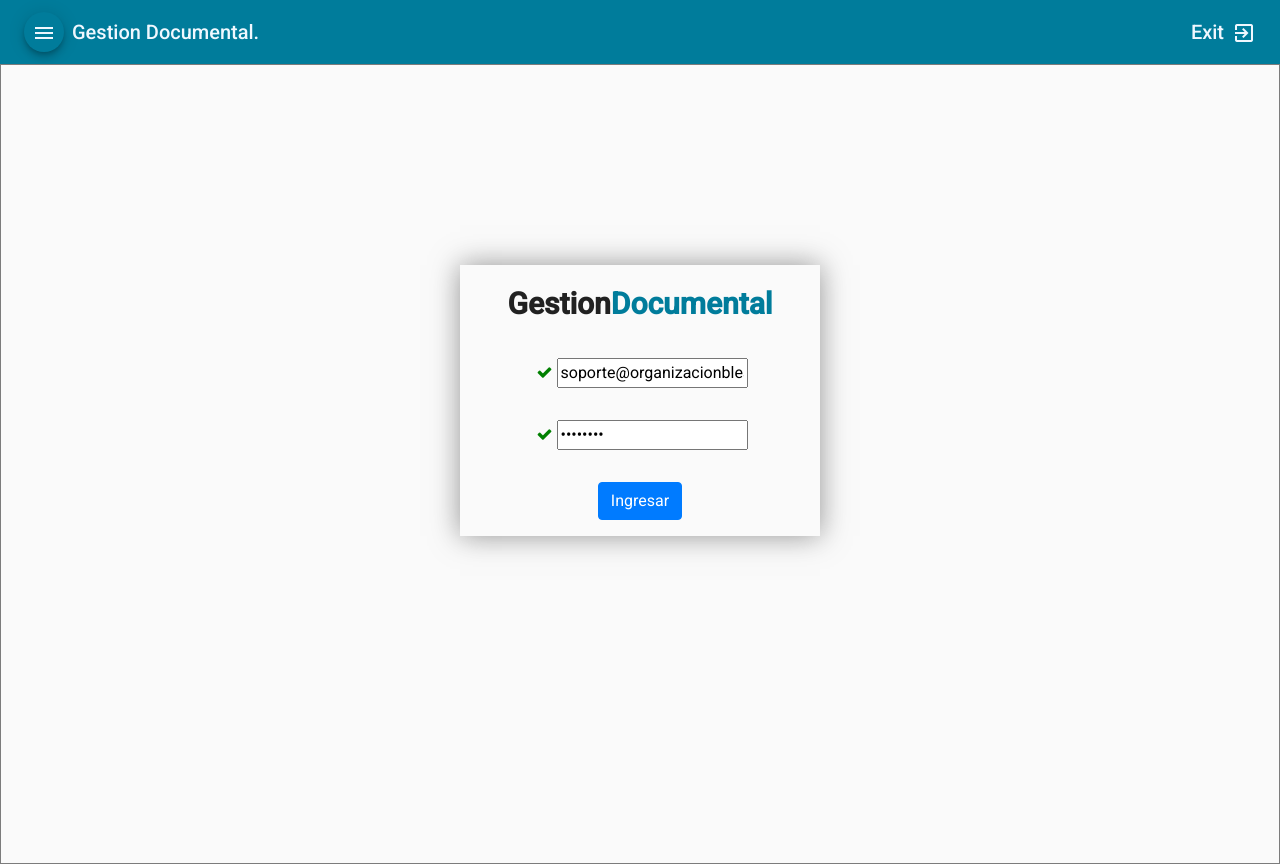
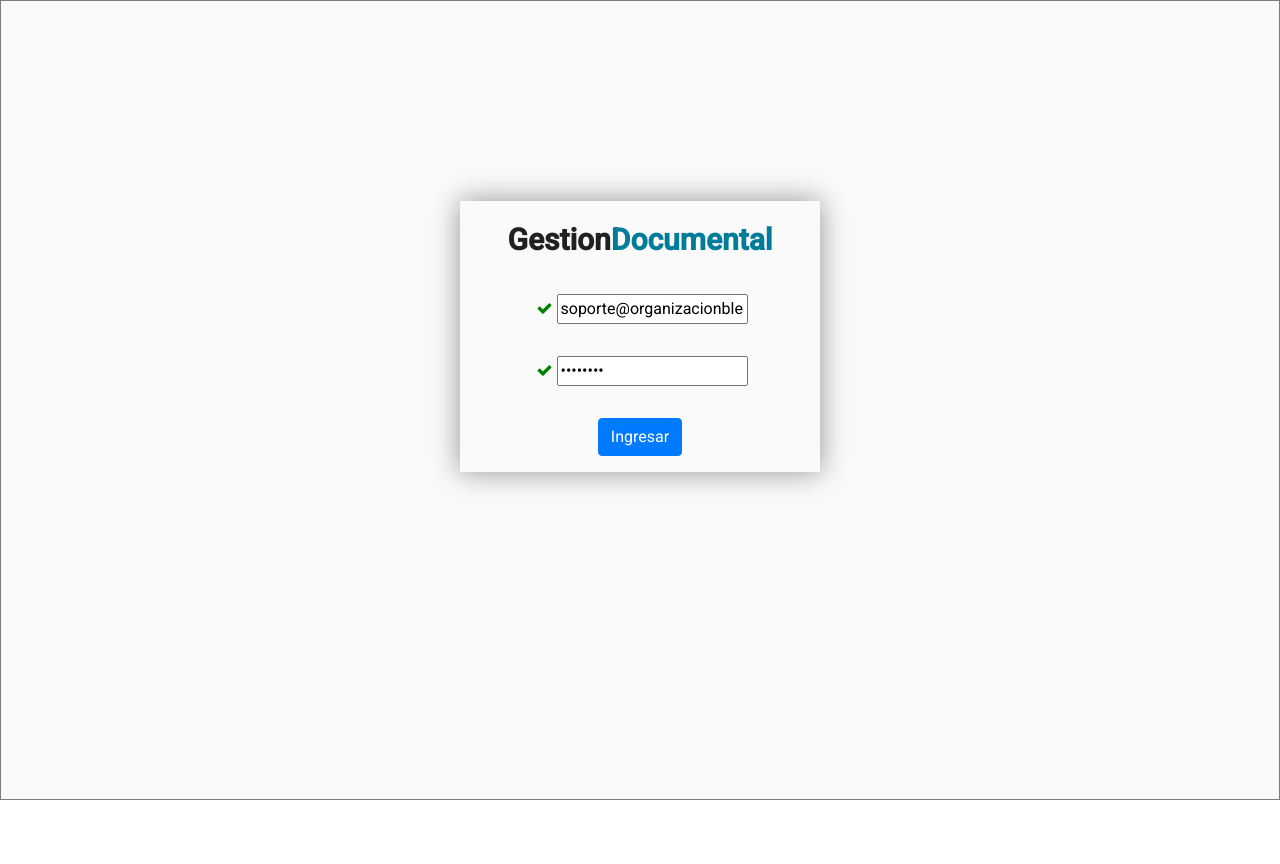
Before and after one commit to fareyes31/GestionDocumental, an Angular app: page /login in a window 1280 px wide. After the commit the page ends 800 px from the top, so only its background shows below. Built offline with nearby package versions, Linux system fonts and the light colour scheme; sample sign-in values are in the browser's storage.

Commit message:
tratando de poner la variable en el tubo

```diff
--- a/src/app/GestionDocumental/login/login.component.ts
+++ b/src/app/GestionDocumental/login/login.component.ts
@@ -20,6 +20,7 @@ export class LoginComponent implements OnInit {
   @Output()
   onToken: EventEmitter<number> = new EventEmitter
 
+
   constructor(private fb: FormBuilder, private LoginService: LoginService, private toastr:ToastrService, private router:Router) {
     this.formlogin = this.fb.group({
       usuario: ['soporte@organizacionbless.com.co', [Validators.email, Validators.required]],
@@ -30,6 +31,7 @@ export class LoginComponent implements OnInit {
    }
 
   ngOnInit(): void {
+
   }
 
   loginuser(){
@@ -37,8 +39,8 @@ export class LoginComponent implements OnInit {
       localStorage.setItem('token', res.access_token);
       this.formlogin.reset();
       this.toastr.success('ACCESO AUTORIZADO!', 'Bienvenido!');
+      this.router.navigate(['inicio'])
 
-      this.router.navigate(['inicio'])
     },(error:any) => {
       if(error.status == '401'){
         localStorage.removeItem('token');
--- a/src/app/app.component.html
+++ b/src/app/app.component.html
@@ -1,4 +1,5 @@
-<mat-toolbar *ngIf="token != null" class="color-navbar">
+<mat-toolbar *ngIf="token != '' " class="color-navbar">
+ {{token}}
   <button class="m-2 color-navbar" (click)="drawer.toggle()" mat-mini-fab aria-label="Example icon button with a menu icon">
     <mat-icon>menu</mat-icon>
     </button>
--- a/src/app/app.component.ts
+++ b/src/app/app.component.ts
@@ -8,16 +8,13 @@ import { Router } from '@angular/router';
 })
 export class AppComponent {
   title = 'GestionDocumental';
-  token:any = '';
+  token = '';
 
   constructor(private route:Router) {
-    this.token = localStorage.getItem('token');
-    console.log('token desde el constructor'+this.token)
   }
 
   ngOnInit(): void {
-    this.token = localStorage.getItem('token');
-    console.log('token desde el ngOnit'+this.token)
+
   }
 
   logout(){
--- a/src/app/services/login.service.ts
+++ b/src/app/services/login.service.ts
@@ -6,9 +6,16 @@ import { HttpClient } from '@angular/common/http'
 })
 export class LoginService {
 
+  token:any = '';
+
+
   baseurl:string='http://127.0.0.1:8000/api/auth/'
 
   constructor (private http:HttpClient) {}
+
+  ngOnInit(): void {
+
+  }
 
   loginuser(form:any){ return this.http.post(`${this.baseurl}login`,{
       email: form.usuario,
```
Also changed, not shown: package.json (line endings or trailing spaces), 1 other file (tests, documents, lock files or other folders).
